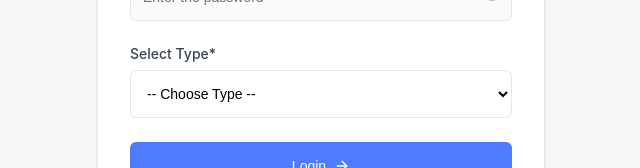
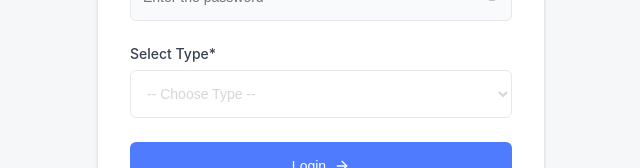
Before and after one commit to KhanSumaiya07/crm, a Next.js app: page / in a window 1280 px wide. Shown: the part 343-511 px from the top of the page, without its empty margins (319-959 px from the left). Built offline with nearby package versions, Linux system fonts and the light colour scheme; no server answers.

Commit message:
update the css

```diff
--- a/app/globals.css
+++ b/app/globals.css
@@ -3,7 +3,7 @@
   --primary-color: #0d6493;
   --primary-dark: #09496d;
   --primary-light: #edf6fb;
-  --background-color: #e4edf4;
+  --background-color: #F6F7F8;
   --sidebar-bg: #e3f1f9;
   --font-color: #1f1f1f;
   --subtle-text: #6b7280;
@@ -20,6 +20,7 @@ body {
 
 body {
   font-family: var(--font-family);
+  background-color: var(--background-color);
 }
 
 * {
--- a/app/page.module.css
+++ b/app/page.module.css
@@ -218,6 +218,7 @@
     font-size: 14px;
     transition: all .2s;
     background-color: #fff;
+    color: #3333;
 }
 
 .dashboardTitle{
```
